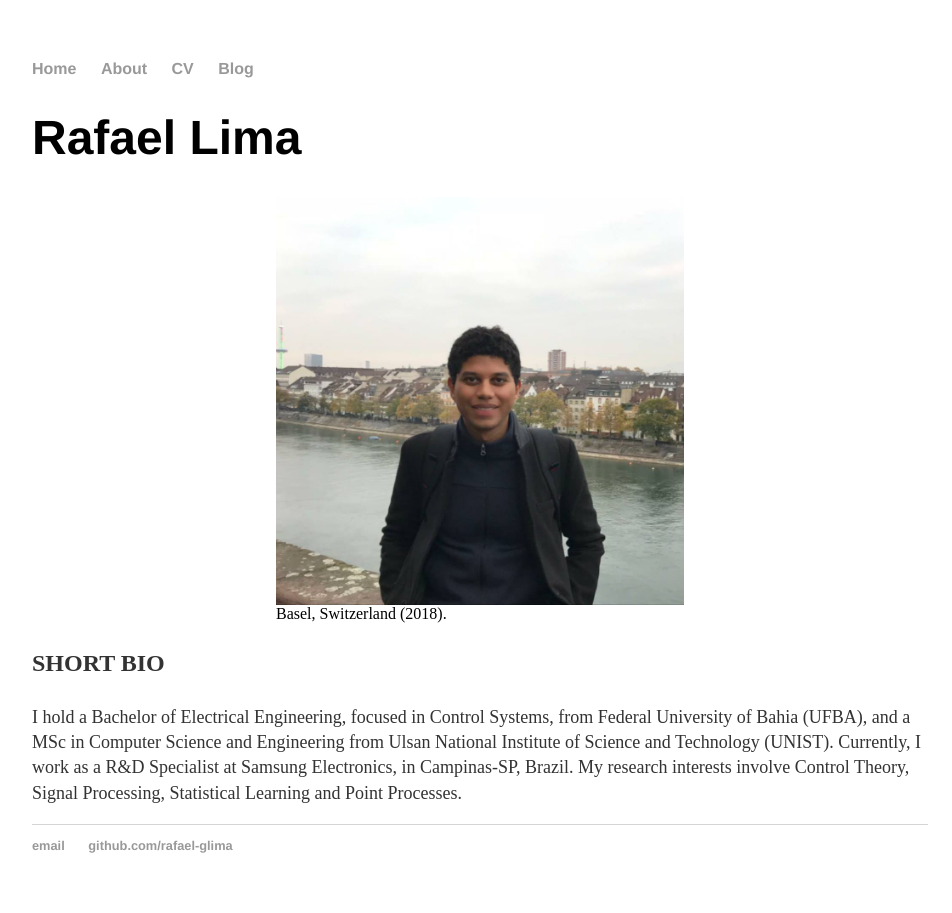
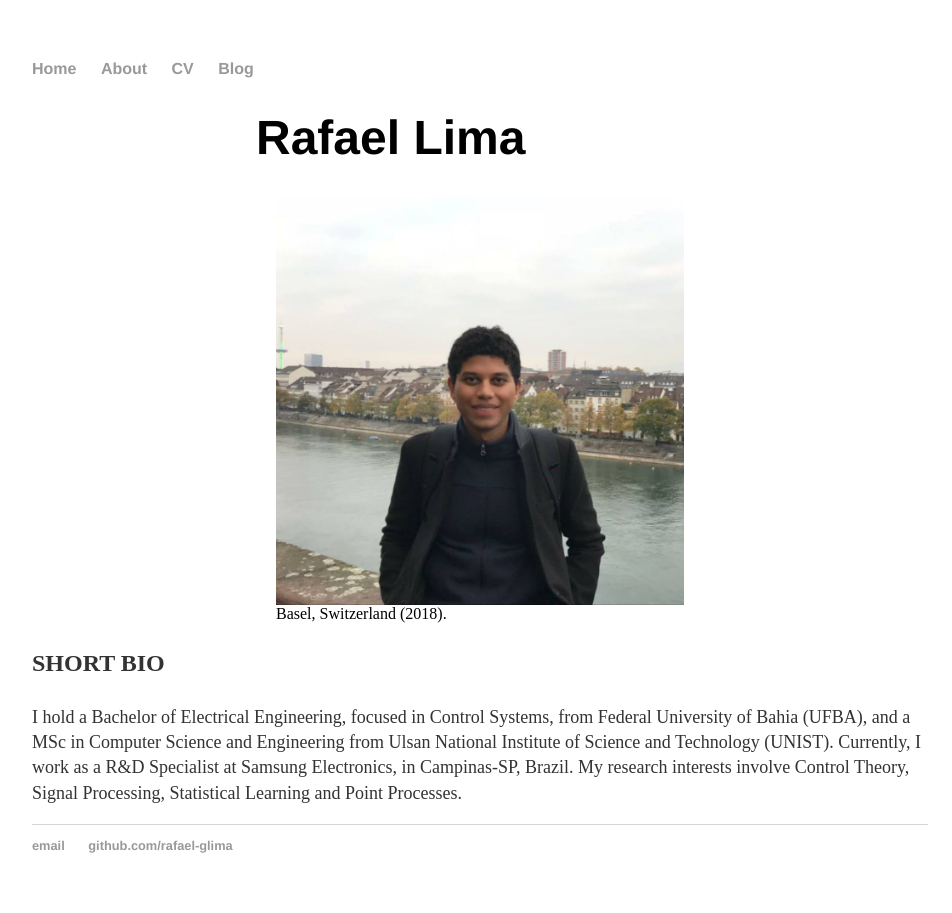
Before and after one commit to rafael-glima/rafael-glima.github.io, a Jekyll site: the page built from index.html, in a window 1280 px wide. Shown: the whole page, without its empty margins (160-1112 px from the left). Built offline with Jekyll 4.4.1, drawn with Linux system fonts in a browser that asks for light colours.

Commit message:
Changes in Main Page content

```diff
--- a/index.html
+++ b/index.html
@@ -3,7 +3,7 @@ layout: default
 title: Rafael Lima
 ---
 <div class="blurb">
-	<h1 class=center">Rafael Lima</h1>
+	<h1 class="center">Rafael Lima</h1>
 	<figure>
   	<img src="Profile.jpg" alt="Trulli" style="width:50%" class="center">
   	<figcaption class="center">Basel, Switzerland (2018).</figcaption>
```
